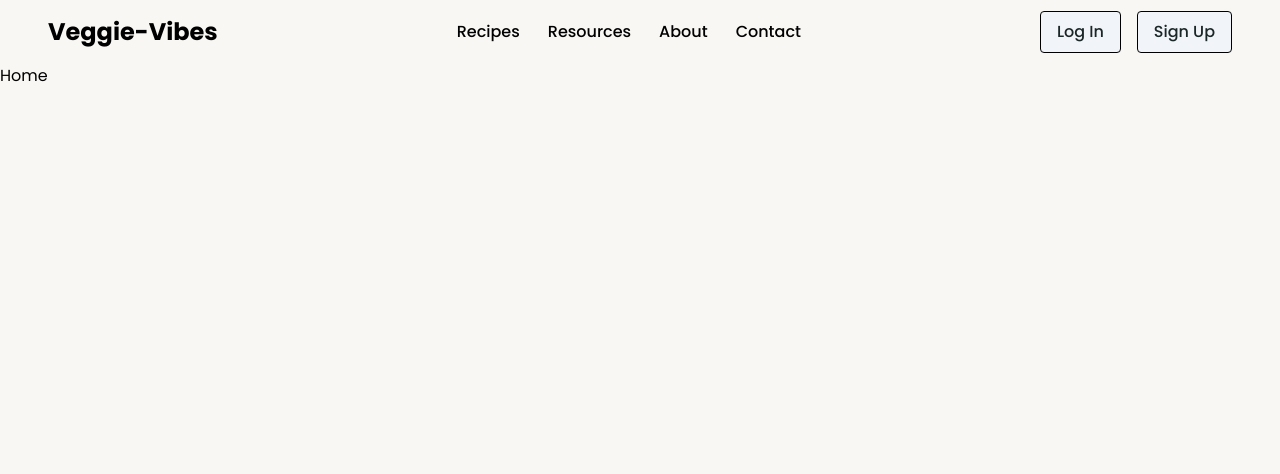
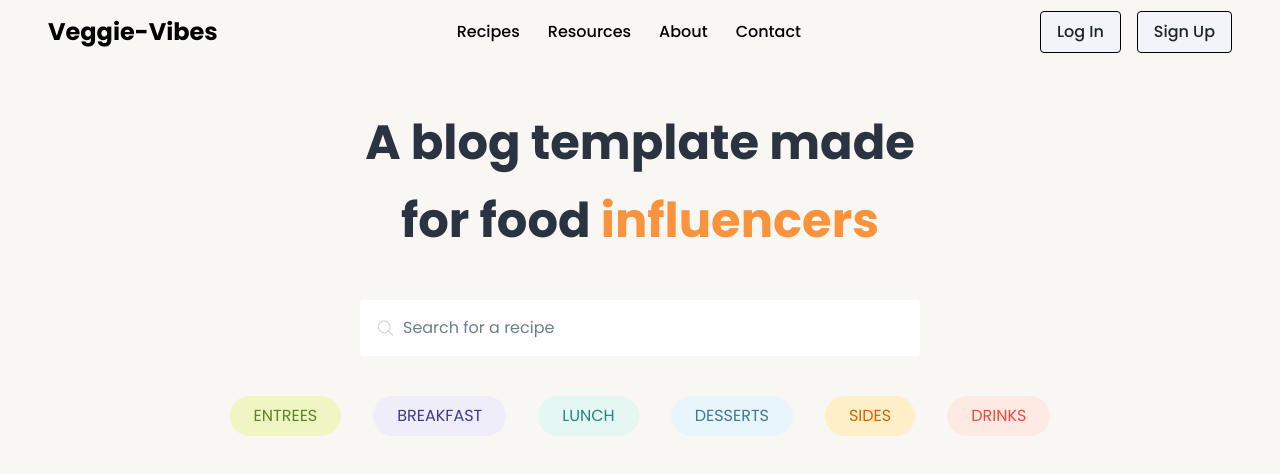
Before and after one commit to mehulprajapati24/veggie-vibes-frontend, a React (Vite) app: page / in a window 1280 px wide. Shown: the top 474 px of the page. Built offline with nearby package versions, Linux system fonts and the light colour scheme.

Commit message:
category will be added

```diff
--- /dev/null
+++ b/src/components/Hero.jsx
@@ -0,0 +1,16 @@
+import React from 'react'
+import { IoSearchOutline } from "react-icons/io5";
+
+const Hero = () => {
+  return (
+    <div className='px-5 xl:px-10 md:w-1/2 mb-10'>
+        <h1 className='mb-10 text-2xl xl:text-5xl text-center font-bold text-[#2A3342] leading-normal xl:leading-relaxed'>A blog template made for food <span className='text-orange-400'>influencers</span></h1>
+        <form action="/search" className='bg-white p-4 rounded relative flex items-center'>
+            <IoSearchOutline className='w-5 h-5 mr-2 text-neutral-300'/>
+            <input className='outline-none w-full placeholder:text-[#6b8086]' type="search" name="query" placeholder='Search for a recipe' id='search' required />
+        </form>
+    </div>
+  )
+}
+
+export default Hero
--- a/src/components/header/DesktopNav.jsx
+++ b/src/components/header/DesktopNav.jsx
@@ -4,9 +4,9 @@ import { Link } from 'react-router-dom'
 const DesktopNav = ({menuItems}) => {
   return (
     <div className='h-16 flex justify-between items-center px-6 lg:px-12'>
-        <a href="/" className='font-bold text-2xl'>
+        <Link to="/" className='font-bold text-2xl'>
             Veggie-Vibes
-        </a>
+        </Link>
 
         <ul className='flex gap-7'>
             {
--- a/src/components/header/MobileNav.jsx
+++ b/src/components/header/MobileNav.jsx
@@ -6,9 +6,9 @@ import { Link } from 'react-router-dom'
 const MobileNav = ({menuItems, onClose, onOpen, hideLeft}) => {
   return (
     <div className='h-16 flex justify-between items-center px-6 lg:px-12'>
-        <a href="/" className='font-bold text-xl'>
+        <Link to="/" className='font-bold text-xl'>
             Veggie-Vibes
-        </a>
+        </Link>
 
         <button onClick={onOpen}>
             <HiMiniBars3BottomRight className='w-7 h-7'/>
--- a/src/main.jsx
+++ b/src/main.jsx
@@ -8,6 +8,7 @@ import {
 } from "react-router-dom";
 import Home from './pages/home/Home.jsx'
 import ErrorPage from './pages/error/ErrorPage.jsx';
+import CategoryPage from './pages/category/CategoryPage.jsx';
 
 const router = createBrowserRouter([
   {
@@ -18,6 +19,10 @@ const router = createBrowserRouter([
       {
         path: "/",
         element: <Home/>
+      },
+      {
+        path: "/categories/:category",
+        element: <CategoryPage/>
       }
     ]
   },
--- /dev/null
+++ b/src/pages/category/CategoryPage.jsx
@@ -0,0 +1,15 @@
+import React from 'react'
+import { useParams } from 'react-router-dom'
+import CategoryWrapper from './CategoryWrapper';
+
+const CategoryPage = () => {
+    const {category} = useParams();
+  return (
+    <div className='px-6 lg:px-12 py-10'>
+        <h1 className='text-center text-3xl py-5 font-semibold text-secondary sm:text-6xl sm:leading-relaxed capitalize'>{category}</h1>
+        <CategoryWrapper/>
+    </div>
+  )
+}
+
+export default CategoryPage
--- /dev/null
+++ b/src/pages/category/CategoryWrapper.jsx
@@ -0,0 +1,41 @@
+import React from 'react'
+import { Link } from 'react-router-dom'
+
+function CategoryItem({name, href, backgroundColor, color}) {
+    const style = {
+        backgroundColor: backgroundColor,
+        color: color,
+        borderColor: color
+    }
+    return(
+        <div>
+            <Link to={href} className='rounded-full'>
+                <div className='uppercase px-6 py-2 text-center rounded-full' style={style}>{name}</div>
+            </Link>
+        </div>
+    )
+}
+
+function CategoryList() {
+    return(
+        <div className='flex flex-wrap items-center justify-center gap-8'>
+            <CategoryItem name="entrees" href="/categories/entrees" backgroundColor="#f0f5c4" color="#59871f"/>
+            <CategoryItem name="breakfast" href="/categories/breakfast" backgroundColor="#efedfa" color="#3c3a8f"/>
+            <CategoryItem name="lunch" href="/categories/lunch" backgroundColor="#e5f7f3" color="#1f8787"/>
+            <CategoryItem name="desserts" href="/categories/desserts" backgroundColor="#e8f5fa" color="#397a9e"/>
+            <CategoryItem name="sides" href="/categories/sides" backgroundColor="#feefc9" color="#d16400"/>
+            <CategoryItem name="drinks" href="/categories/drinks" backgroundColor="#ffeae3" color="#f0493e"/>
+
+        </div>
+    )
+}
+
+const CategoryWrapper = () => {
+  return (
+    <div>
+        <CategoryList />
+    </div>
+  )
+}
+
+export default CategoryWrapper
--- a/src/pages/home/Home.jsx
+++ b/src/pages/home/Home.jsx
@@ -1,8 +1,15 @@
 import React from 'react'
+import Hero from '../../components/Hero'
+import CategoryWrapper from '../category/CategoryWrapper'
 
 const Home = () => {
   return (
-    <div>Home</div>
+    <div className='container mx-auto'>
+      <div className='flex flex-col justify-center items-center w-full py-10'>
+        <Hero/>
+        <CategoryWrapper/>
+      </div>
+    </div>
   )
 }
 
```
